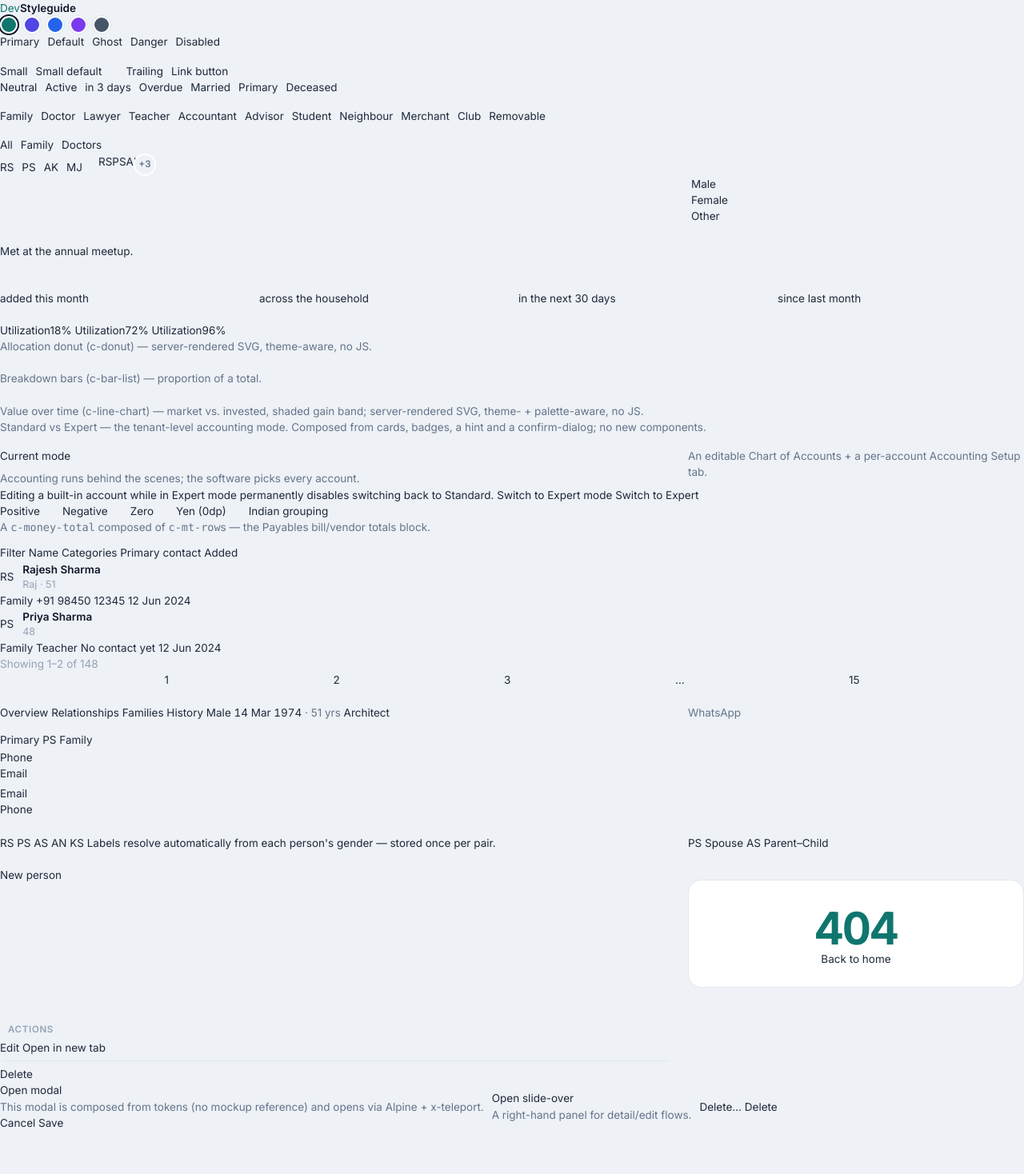
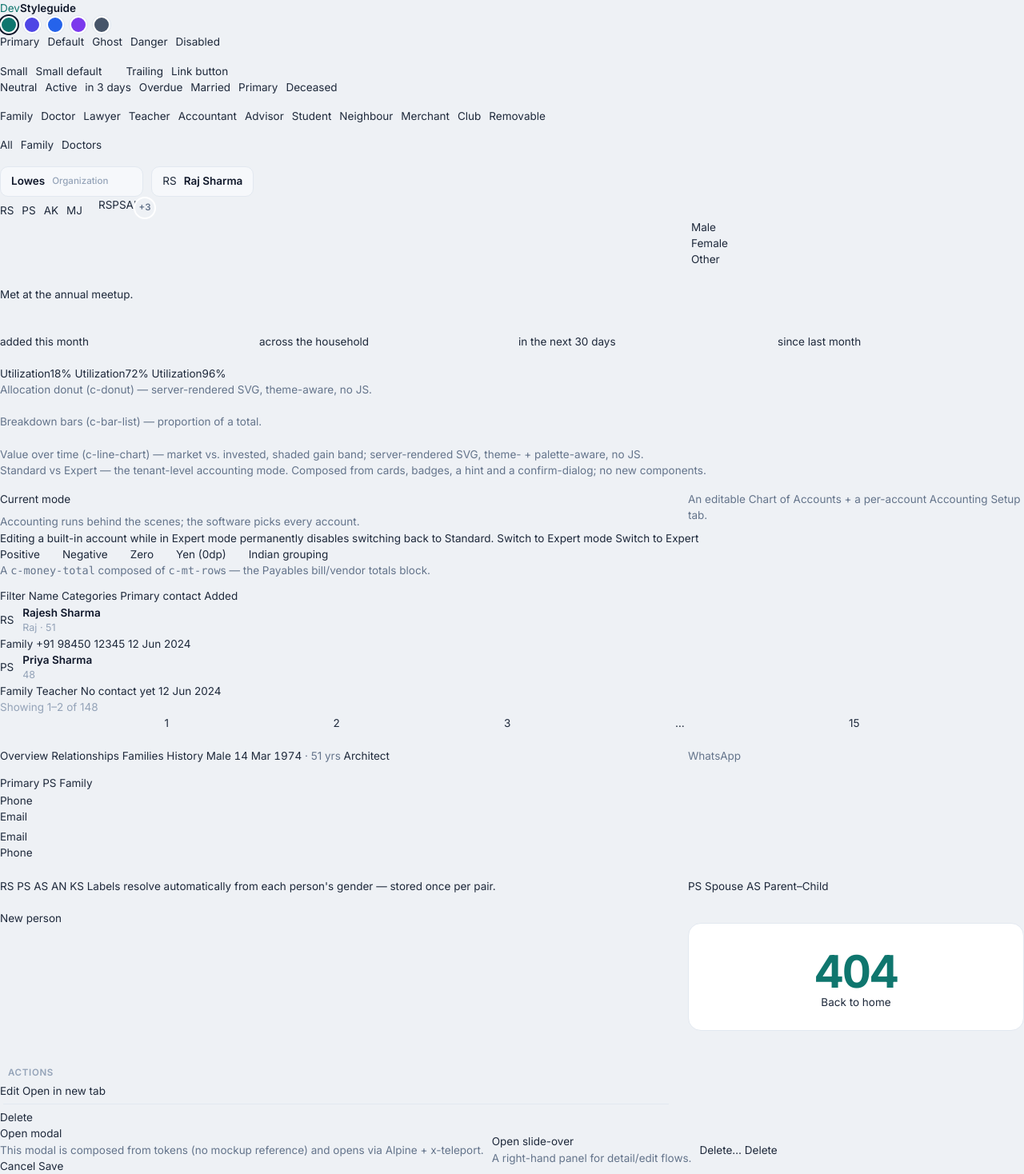
Before and after one commit to sajisukumaran/mynestra, a Django app: template templates/styleguide/index.html in a window 1280 px wide. Shown: the whole page at 80% size. Before the commit the page ends 1410 px from the top, so only its background shows below. Run offline with Django 5.2, Linux system fonts and the light colour scheme; the template is opened without the code that fills it, so the values that code supplies are empty; style sheets or scripts are compiled from the project's sources; parts of the project's set-up code (start-up, migrations or seed data) failed here and were passed over.

Commit message:
feat(payables): fold the vendor picker into Bill details
The bill form devoted a whole card to Vendor, and the selected vendor rendered as
a large near-empty box with a far-floated Clear — wasted space and unfinished-looking.
Vendor is now the first field inside the Bill details card. The picker shows a
compact selected token (name + kind + a wired clear button) once chosen, hiding the
search and results; a full-width search + results show until then. Edit mode shows
the vendor as a read-only token.

Adds a reusable .pick-chip "selected-entity token" + a .search.wide field modifier
to the kit (shown in /styleguide); no new cotton component.

Co-Authored-By: Claude Opus 4.8 (1M context) <noreply@anthropic.com>

```diff
--- a/assets/css/app.css
+++ b/assets/css/app.css
@@ -600,6 +600,18 @@ a.rel:hover, a.rel:hover .r-name { color:var(--accent-text); }
   padding:12px 14px; display:flex; flex-direction:column; gap:6px; }
 .rel-preview b { color:var(--accent-text); font-weight:600; }
 
+/* Selected-entity token — the chosen result in a search-then-pick field (vendor, payee, …). */
+.pick-chip { display:inline-flex; align-items:center; gap:9px; max-width:100%; height:38px;
+  padding:0 6px 0 13px; border-radius:var(--r); background:var(--surface-2); border:1px solid var(--border); }
+.pick-chip .pc-name { font-weight:600; color:var(--text-strong);
+  overflow:hidden; text-overflow:ellipsis; white-space:nowrap; }
+.pick-chip .pc-kind { font-size:var(--fs-xs); color:var(--text-subtle); font-weight:500; flex:none; }
+.pick-chip .pc-x { display:grid; place-items:center; width:26px; height:26px; border-radius:7px;
+  color:var(--text-muted); flex:none; margin-left:2px; cursor:pointer; }
+.pick-chip .pc-x:hover { background:var(--surface-3); color:var(--text-strong); }
+.pick-chip.static { padding-right:13px; }
+.search.wide { width:100%; max-width:none; }
+
 .timeline { display:flex; flex-direction:column; }
 .tl-item { display:flex; gap:14px; padding-bottom:18px; position:relative; }
 .tl-item:not(:last-child)::before { content:""; position:absolute; left:15px; top:30px; bottom:-4px; width:2px; background:var(--border); }
--- a/templates/styleguide/index.html
+++ b/templates/styleguide/index.html
@@ -86,6 +86,11 @@
           <c-filter-chip count="8">Family</c-filter-chip>
           <c-filter-chip count="12">Doctors</c-filter-chip>
           <c-filter-chip><c-icon name="plus" size="sm" /></c-filter-chip>
+        </div>
+        {# Selected-entity token — the chosen result in a search-then-pick field. #}
+        <div class="row wrap">
+          <span class="pick-chip"><span class="pc-name">Lowes</span><span class="pc-kind">Organization</span><span class="pc-x"><c-icon name="x" size="sm" /></span></span>
+          <span class="pick-chip static"><c-avatar tint="teal" size="sm">RS</c-avatar><span class="pc-name">Raj Sharma</span></span>
         </div>
       </div>
     </c-card>
```
Also changed, not shown: templates/payables/bill_form.html (+22 -16 lines).
